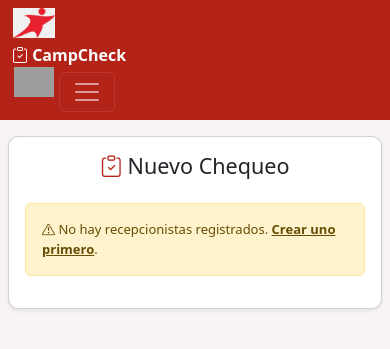
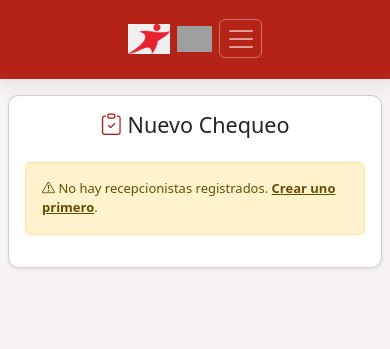
Before and after one commit to Javier-9690/camp-checklist, a Flask app: page / in a window 390 px wide. Shown: the top 349 px of the page. Run offline with Flask 3, Linux system fonts and the light colour scheme; data that the repository does not hold is empty; grey boxes are pictures that could not be loaded.

Commit message:
Add files via upload

```diff
--- a/static/css/style.css
+++ b/static/css/style.css
@@ -15,27 +15,128 @@
     background-color: var(--app-red) !important;
 }
 
+.app-navbar {
+    box-shadow: 0 8px 20px rgba(0, 0, 0, 0.08);
+}
+
 .app-navbar-shell {
+    display: flex;
+    flex-direction: column;
+    align-items: stretch;
+    gap: 0.55rem;
+    padding-top: 0.45rem;
+    padding-bottom: 0.55rem;
+}
+
+.app-navbar-top {
+    position: relative;
+    display: flex;
     align-items: center;
-    row-gap: 0.5rem;
+    justify-content: space-between;
+    gap: 1rem;
+    min-height: 64px;
+}
+
+.app-navbar-side {
+    display: flex;
+    align-items: center;
+    position: relative;
+    z-index: 2;
+    min-width: 0;
+}
+
+.app-navbar-left {
+    flex: 0 1 160px;
+    justify-content: flex-start;
+}
+
+.app-navbar-right {
+    flex: 0 1 220px;
+    justify-content: flex-end;
+    gap: 0.7rem;
+}
+
+.app-navbar-brand {
+    position: absolute;
+    left: 50%;
+    top: 50%;
+    transform: translate(-50%, -50%);
+    display: inline-flex;
+    align-items: center;
+    justify-content: center;
+    gap: 0.55rem;
+    margin: 0;
+    padding: 0;
+    font-size: 1.55rem;
+    line-height: 1;
+    color: #fff !important;
+    text-align: center;
+    white-space: nowrap;
+    max-width: calc(100% - 430px);
+    overflow: hidden;
+    text-overflow: ellipsis;
+    text-decoration: none;
+    z-index: 1;
+}
+
+.app-navbar-brand i {
+    font-size: 1.15rem;
+}
+
+.app-navbar-menu {
+    width: 100%;
+}
+
+.app-navbar-menu .navbar-nav {
+    gap: 0.2rem;
+}
+
+.app-navbar-menu .nav-link {
+    color: rgba(255, 255, 255, 0.85) !important;
+    border-radius: 999px;
+    padding: 0.45rem 0.85rem;
+}
+
+.app-navbar-menu .nav-link:hover,
+.app-navbar-menu .nav-link.active {
+    color: #fff !important;
+    background: rgba(255, 255, 255, 0.12);
 }
 
 .corner-logo {
+    display: block;
+    width: auto;
+    max-width: 100%;
+    object-fit: contain;
+}
+
+.corner-logo-aramark {
+    max-height: 48px;
+    max-width: 120px;
+}
+
+.corner-logo-escondida {
     max-height: 42px;
-    width: auto;
-    object-fit: contain;
-    display: block;
+    max-width: 180px;
 }
 
 .logo-slot {
     display: inline-flex;
     align-items: center;
-    justify-content: center;
-    min-width: 44px;
 }
 
-.navbar-brand {
-    font-size: 1.15rem;
+.logo-slot-left {
+    justify-content: flex-start;
+}
+
+.logo-slot-right {
+    justify-content: flex-end;
+}
+
+.app-navbar-toggler {
+    border-color: rgba(255, 255, 255, 0.35);
+    padding: 0.28rem 0.45rem;
+    box-shadow: none !important;
 }
 
 .nav-link.active {
@@ -173,6 +274,56 @@
     min-width: 250px;
 }
 
+@media (min-width: 992px) {
+    .app-navbar-menu {
+        display: flex !important;
+        justify-content: flex-end;
+    }
+}
+
+@media (max-width: 991.98px) {
+    .app-navbar-shell {
+        gap: 0.45rem;
+    }
+
+    .app-navbar-top {
+        min-height: 58px;
+    }
+
+    .app-navbar-left {
+        flex-basis: 110px;
+    }
+
+    .app-navbar-right {
+        flex-basis: 150px;
+    }
+
+    .app-navbar-brand {
+        max-width: calc(100% - 300px);
+        font-size: 1.15rem;
+    }
+
+    .app-navbar-menu .navbar-nav {
+        padding-top: 0.35rem;
+    }
+
+    .app-navbar-menu .nav-link {
+        border-radius: 10px;
+        padding-left: 0.7rem;
+        padding-right: 0.7rem;
+    }
+
+    .corner-logo-aramark {
+        max-height: 38px;
+        max-width: 96px;
+    }
+
+    .corner-logo-escondida {
+        max-height: 32px;
+        max-width: 132px;
+    }
+}
+
 @media (max-width: 576px) {
     body {
         font-size: 13px;
@@ -192,12 +343,47 @@
         grid-template-columns: repeat(auto-fill, minmax(60px, 1fr));
     }
 
-    .navbar-brand {
-        font-size: 1rem;
+    .app-navbar-shell {
+        padding-top: 0.35rem;
+        padding-bottom: 0.45rem;
     }
 
-    .corner-logo {
+    .app-navbar-top {
+        gap: 0.45rem;
+        min-height: 50px;
+    }
+
+    .app-navbar-left {
+        flex-basis: 74px;
+    }
+
+    .app-navbar-right {
+        flex-basis: 112px;
+        gap: 0.45rem;
+    }
+
+    .app-navbar-brand {
+        font-size: 0.98rem;
+        max-width: calc(100% - 190px);
+        gap: 0.35rem;
+    }
+
+    .app-navbar-brand i {
+        font-size: 0.92rem;
+    }
+
+    .corner-logo-aramark {
         max-height: 30px;
+        max-width: 72px;
+    }
+
+    .corner-logo-escondida {
+        max-height: 26px;
+        max-width: 90px;
+    }
+
+    .navbar-toggler {
+        padding: 0.2rem 0.35rem;
     }
 }
 
@@ -232,7 +418,15 @@
         columns: 2;
     }
 
-    .corner-logo {
+    .corner-logo-aramark {
         max-height: 26px;
     }
+
+    .corner-logo-escondida {
+        max-height: 24px;
+    }
+
+    .app-navbar-brand {
+        font-size: 0.95rem;
+    }
 }
```
